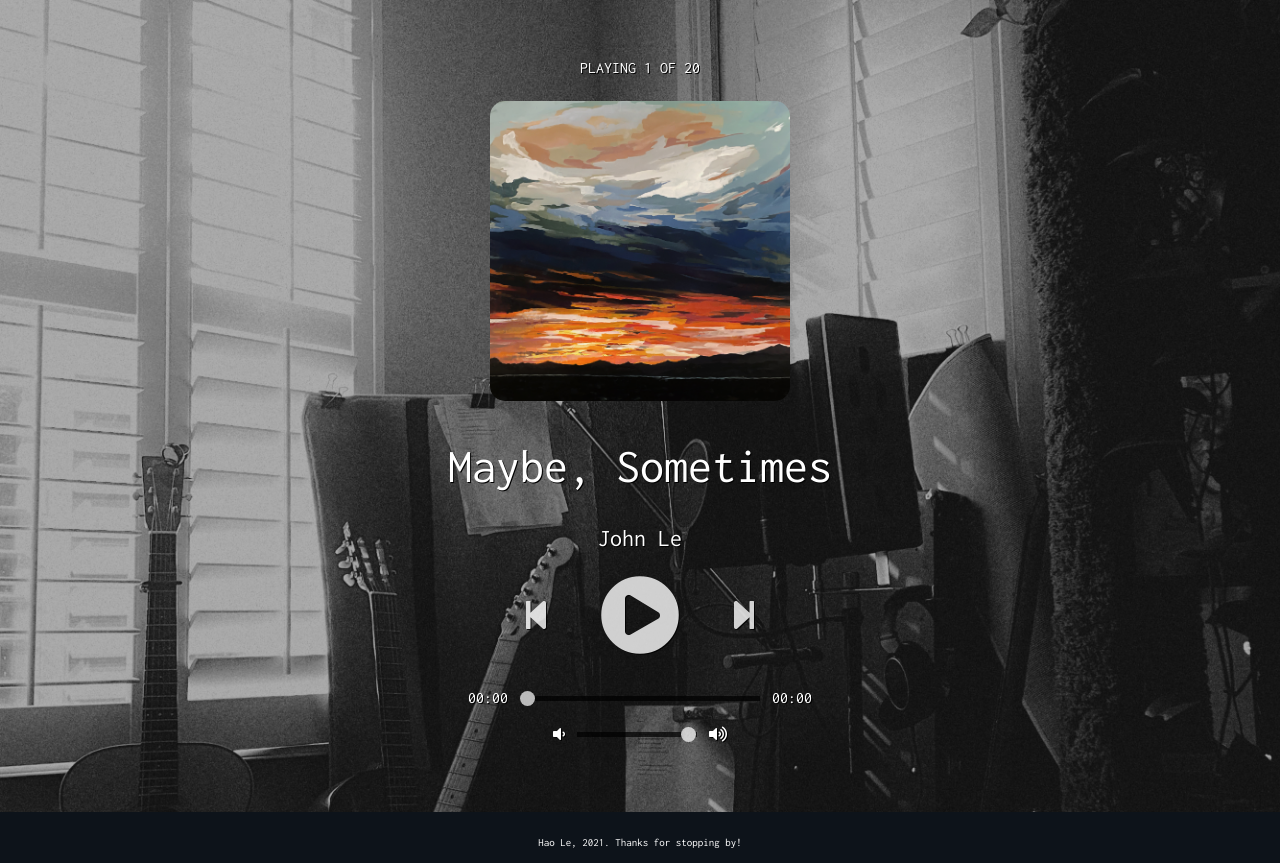
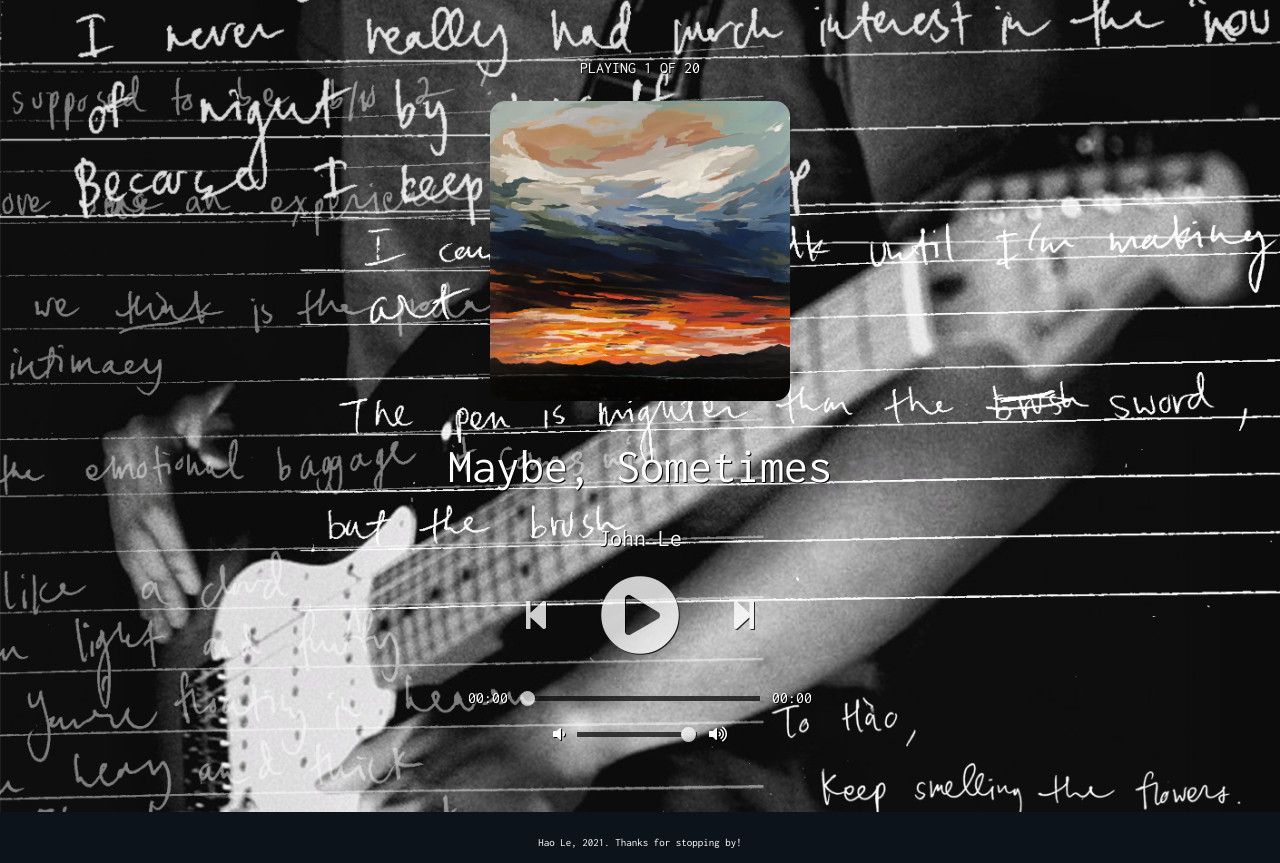
Before and after one commit to anhhao135/website, a PHP site: page /maybe-sometimes.php in a window 1280 px wide. Shown: the part 126-989 px from the top of the page. Run offline with PHP 8.4, Linux system fonts and the light colour scheme; some libraries are stand-ins or nearby versions.

Commit message:
changed background

```diff
--- a/maybe-sometimes.php
+++ b/maybe-sometimes.php
@@ -30,7 +30,7 @@
       align-items: center;
       flex-direction: column;
       text-shadow: 1px 1px #000000;
-      background-image: url('maybe-sometimes-music-dir/studio-shot.jpg');
+      background-image: url('maybe-sometimes-music-dir/diana-booklet.jpg');
       background-position: center;
       background-repeat: no-repeat;
       background-size: cover;
```
Also changed, not shown: maybe-sometimes-music-dir/diana-booklet.jpg (added).
